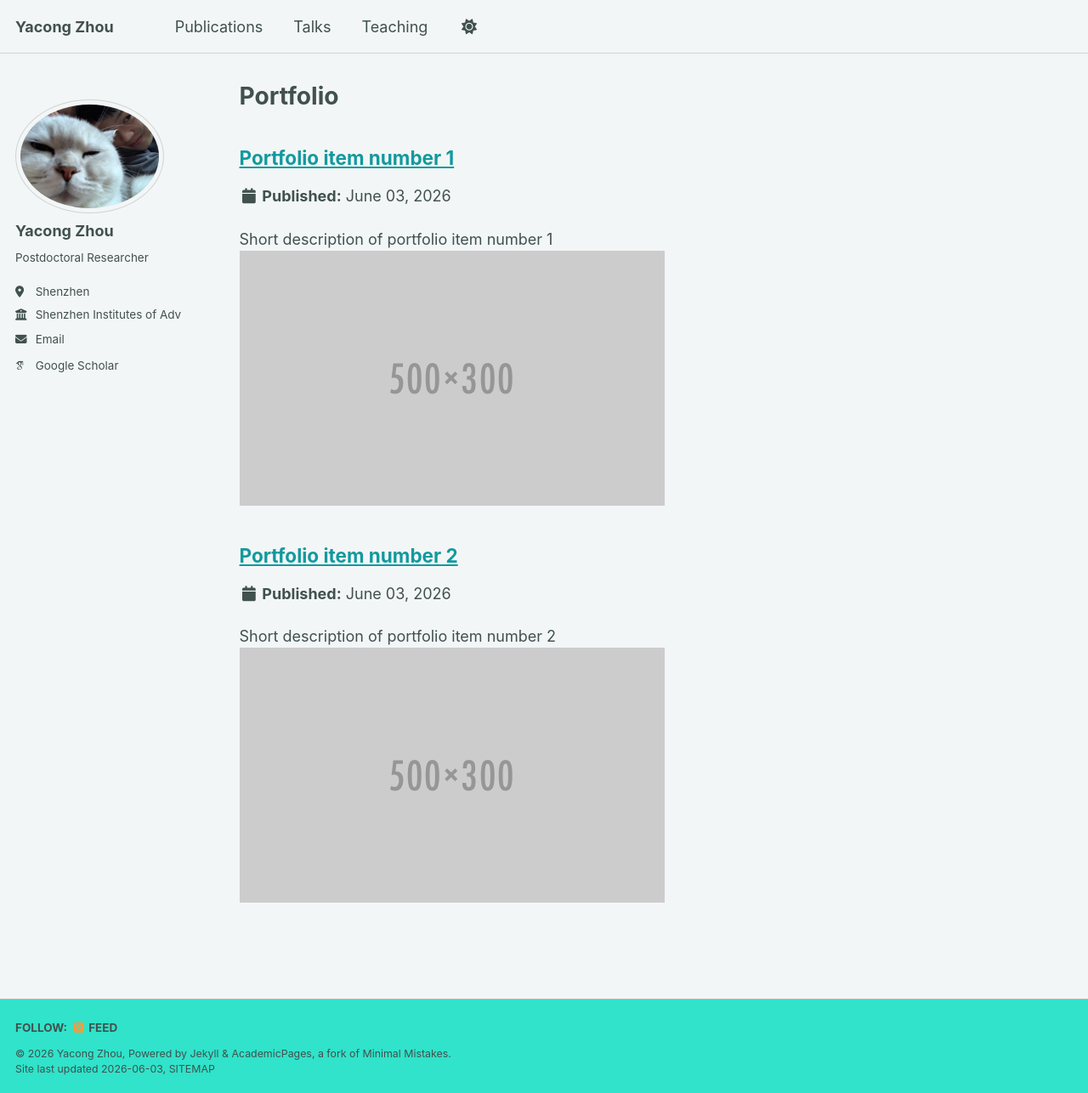
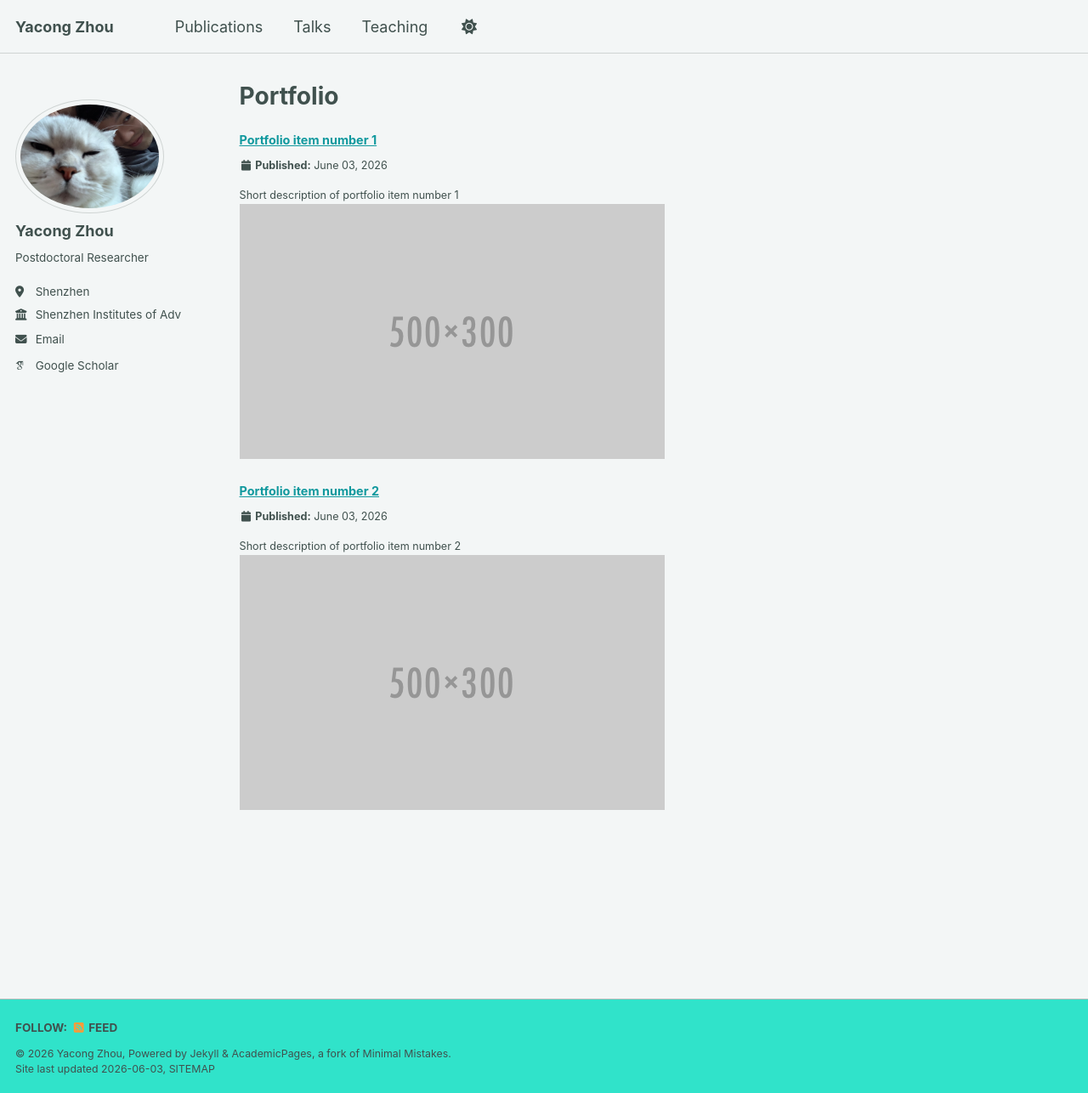
Before and after one commit to YACONGZHOU/yacongzhou.github.io, a Jekyll site: the page built from _pages/portfolio.html, in a window 1280 px wide and 1286 px high. Shown: the whole window at 85% size. Built offline with Jekyll 4.4.1, drawn with Linux system fonts in a browser that asks for light colours; some web fonts are replaced; a script bundle is joined from its source files by our own code; library files that are not in the unit come from our copies.

Commit message:
Update custom.html

```diff
--- a/_includes/head/custom.html
+++ b/_includes/head/custom.html
@@ -14,4 +14,9 @@
 <link rel="icon" href="/images/favicon.ico"/>
 <meta name="theme-color" content="#ffffff"/>
 
+<style>
+  .archive__item-title { font-size: 0.8em; }  /* publication title */
+  .archive__item p     { font-size: 0.7em; }  /* venue, coauthors, etc. */
+</style>
+
 <!-- end custom head snippets -->
```
